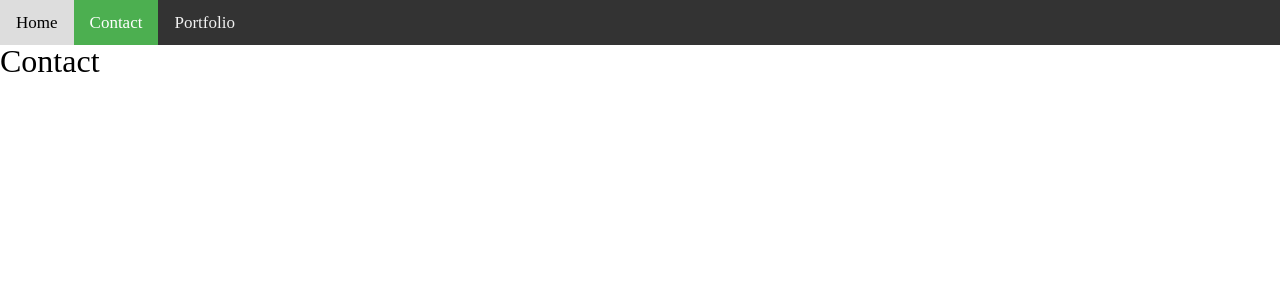
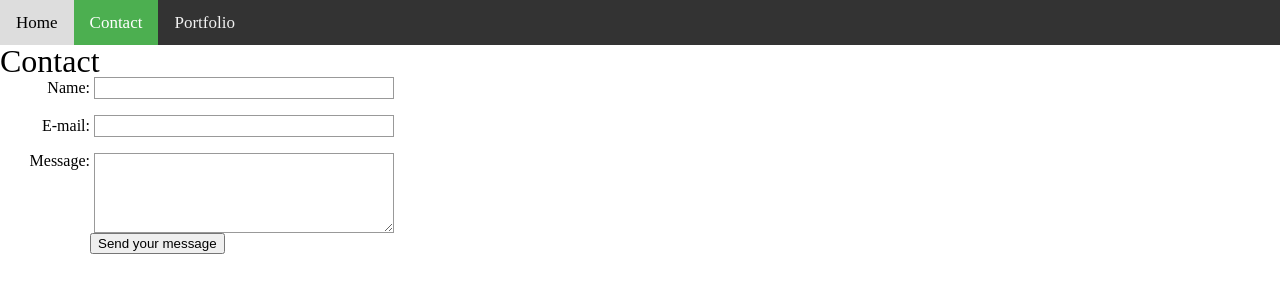
Before and after one commit to Bunnyster43/Basic-Portfolio-2, a plain HTML site: page contact.html in a window 1280 px wide. Drawn offline with Linux system fonts and the light colour scheme.

Commit message:
initial site files

```diff
--- a/asserts/css/style.css
+++ b/asserts/css/style.css
@@ -29,3 +29,60 @@ body {
     background-color: #4CAF50;
     color: white;
 }
+
+/* Contact */
+form {
+    /* Just to center the form on the page */
+    margin: 0 auto;
+    width: 400px;
+    /* To see the outline of the form */
+    padding: 1em;
+    border: 1px solid #CCC;
+    border-radius: 1em;
+  }
+
+  form div + div {
+    margin-top: 1em;
+  }
+
+  label {
+    /* To make sure that all labels have the same size and are properly aligned */
+    display: inline-block;
+    width: 90px;
+    text-align: right;
+  }
+
+  input, textarea {
+    /* To make sure that all text fields have the same font settings
+       By default, textareas have a monospace font */
+    font: 1em sans-serif;
+
+    /* To give the same size to all text fields */
+    width: 300px;
+    box-sizing: border-box;
+
+    /* To harmonize the look & feel of text field border */
+    border: 1px solid #999;
+  }
+
+  input:focus, textarea:focus {
+    /* To give a little highlight on active elements */
+    border-color: #000;
+  }
+
+  textarea {
+    /* To properly align multiline text fields with their labels */
+    vertical-align: top;
+
+    /* To give enough room to type some text */
+    height: 5em;
+  }
+
+  .button {
+    /* To position the buttons to the same position of the text fields */
+    padding-left: 90px; /* same size as the label elements */
+  }
+
+  button {
+    /* This extra margin represent roughly the same space as the space
+       between the labels and their t
--- a/contact.html
+++ b/contact.html
@@ -10,11 +10,11 @@
 
   <title>Contact</title>
 
-  <!-- Fill in the href to the CSS such that this HTML file can access the CSS -->
+<!-- Fill in the href to the CSS such that this HTML file can access the CSS -->
   <link rel="stylesheet" type="text/css" href="asserts/css/style.css">
   <link rel="stylesheet" type="text/css" href="asserts/css/reset.css">
 
- <!--navagation bar-->
+<!--navagation bar-->
    <div class="topnav">
     <a href="index.html">Home</a>
     <a class="active" href="contact.html">Contact</a>
@@ -27,3 +27,23 @@
 </header>
 
 <!--contact form-->
+<form action="/my-handling-form-page" method="post">
+  <div>
+    <label for="name">Name:</label>
+    <input type="text" id="name" name="user_name">
+  </div>
+  <div>
+    <label for="mail">E-mail:</label>
+    <input type="email" id="mail" name="user_mail">
+  </div>
+  <div>
+    <label for="msg">Message:</label>
+    <textarea id="msg" name="user_message"></textarea>
+  </div>
+</form>
+
+<div class="button">
+  <button type="submit">Send your message</button>
+</div>
+
+</head>
```
Also changed, not shown: index.html (+6 -1 lines), portfolio.html (+2 -0 lines).
